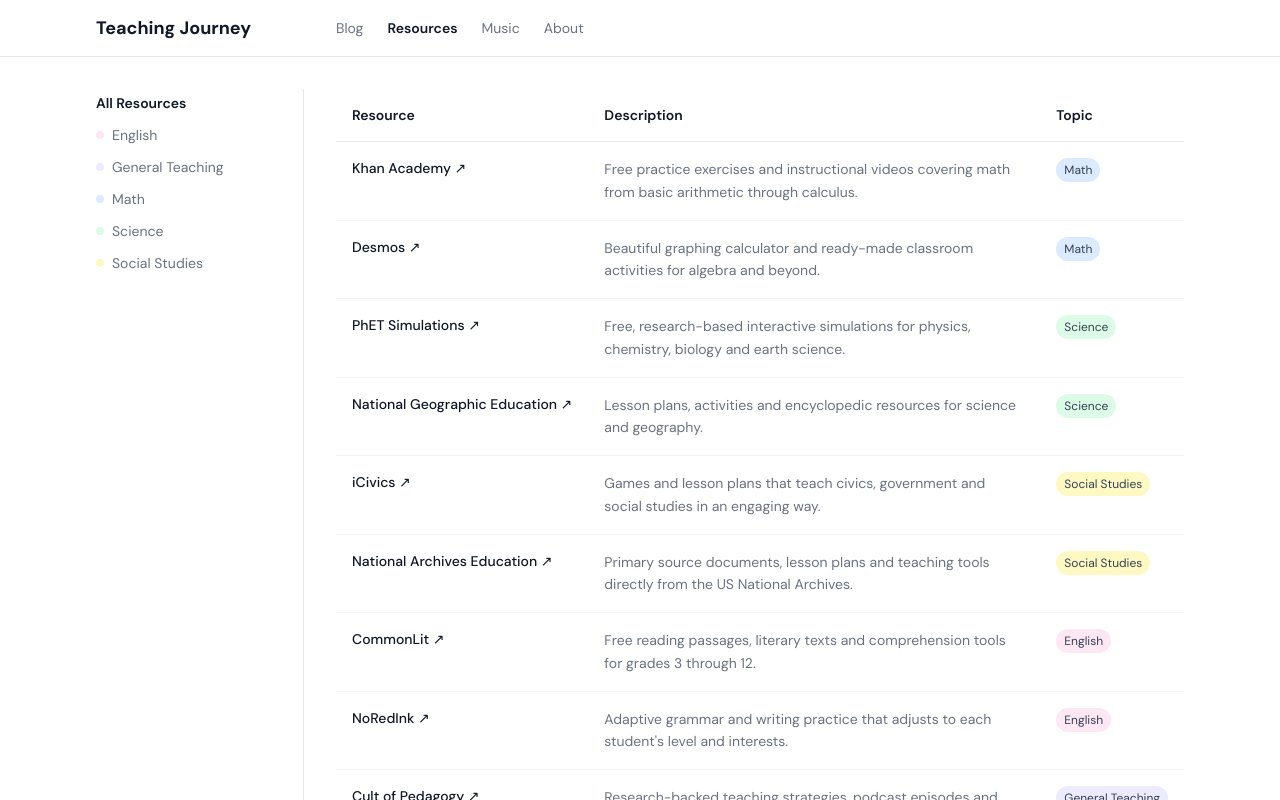
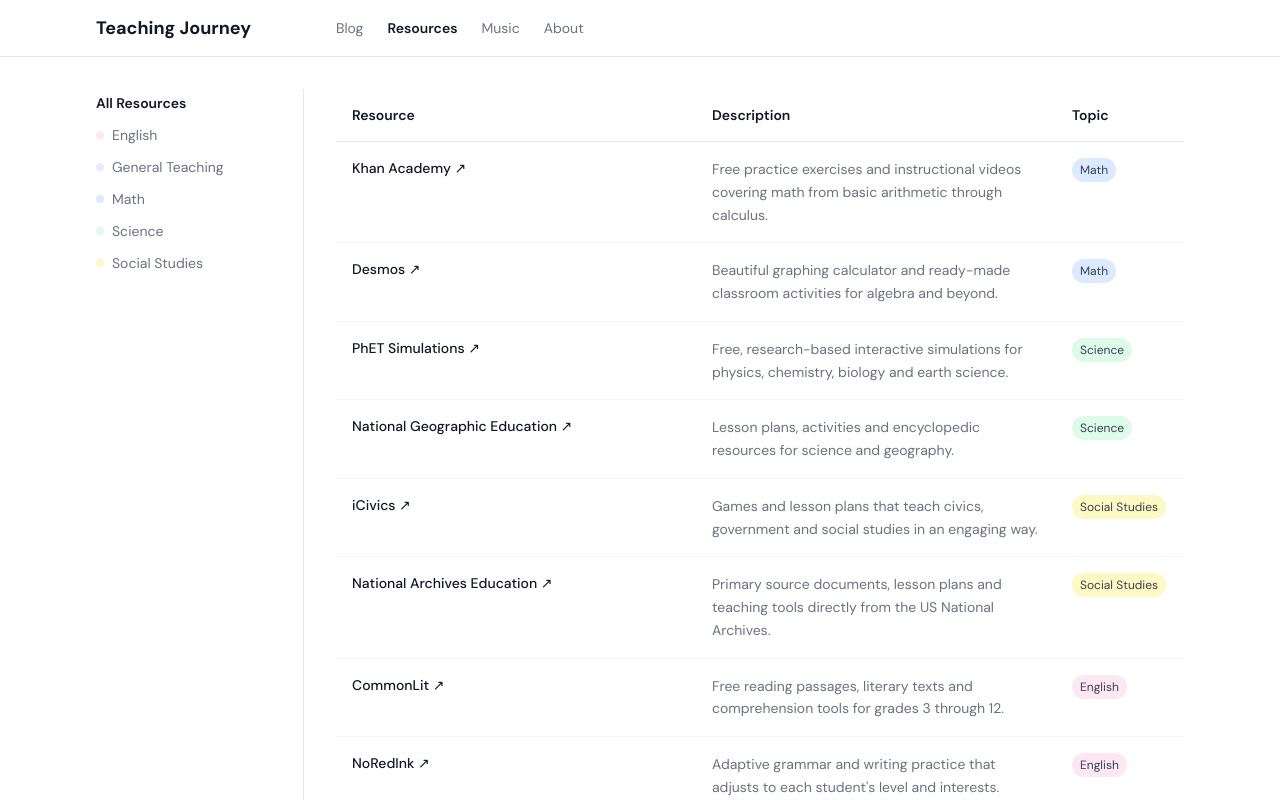
Before and after one commit to orelkris/krisassaurus, a React (Vite) app: page /resources in a window 1280 px wide. Built offline with nearby package versions, Linux system fonts and the light colour scheme.

Commit message:
Adjust resource table wrapping of content

```diff
--- a/src/pages/ResourcesPage.tsx
+++ b/src/pages/ResourcesPage.tsx
@@ -55,16 +55,16 @@
           No resources found.
         </div>
       ) : (
-        <table className="w-full text-sm">
+        <table className="w-full text-sm table-fixed">
           <thead>
             <tr className="border-b border-gray-200">
-              <th className="p-4 text-left font-semibold text-gray-900 whitespace-nowrap">
+              <th className="p-4 text-left font-semibold text-gray-900">
                 Resource
               </th>
               <th className="p-4 text-left font-semibold text-gray-900 hidden md:table-cell">
                 Description
               </th>
-              <th className="p-4 text-left font-semibold text-gray-900 whitespace-nowrap">
+              <th className="p-4 text-left font-semibold text-gray-900 w-32">
                 Topic
               </th>
             </tr>
@@ -75,7 +75,7 @@
                 key={resource.id}
                 className="border-b border-gray-100 hover:bg-gray-50 transition-colors"
               >
-                <td className="p-4 align-top whitespace-nowrap">
+                <td className="p-4 align-top">
                   <a
                     href={resource.url}
                     target="_blank"
```
